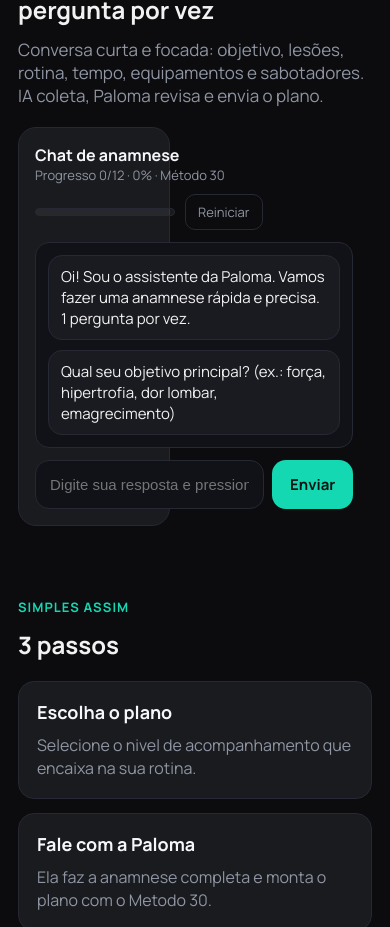
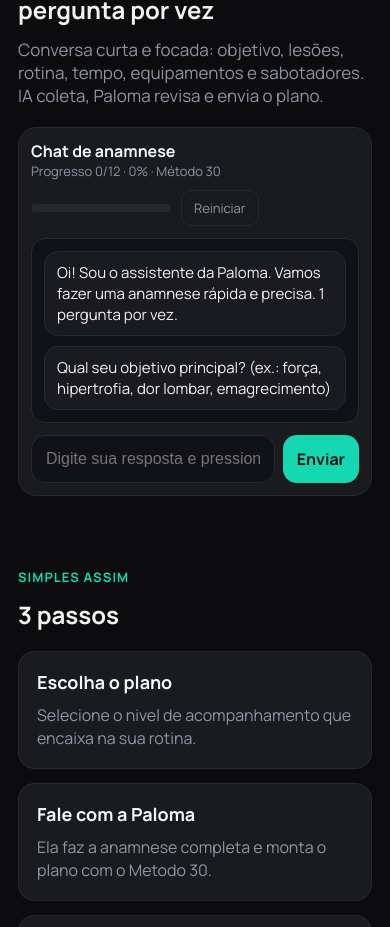
Before and after one commit to LeandroManique/palomapriebe, a Next.js app: page / in a window 390 px wide. Shown: the part 2160-3087 px from the top of the page. Built offline with nearby package versions, Linux system fonts and the light colour scheme.

Commit message:
Improve chat IA layout and typography for better readability

```diff
--- a/src/app/page.module.css
+++ b/src/app/page.module.css
@@ -342,13 +342,7 @@
 
 .stepsSection,
 .plansSection,
-.chatSection,
-.faqSection {
-  display: flex;
-  flex-direction: column;
-  gap: 20px;
-}
-
+ .chatSection, .faqSection { display: flex; flex-direction: column; gap: 20px; }
 .stepsGrid {
   display: grid;
   grid-template-columns: repeat(auto-fit, minmax(260px, 1fr));
@@ -404,11 +398,7 @@
   justify-content: flex-start;
 }
 
-.chatLayout {
-  display: grid;
-  grid-template-columns: minmax(0, 1fr);
-  gap: 16px;
-}
+.chatLayout { display: grid; grid-template-columns: minmax(0, 1fr); gap: 16px; max-width: 760px; margin: 0 auto; }
 
 .extras {
   margin-top: 16px;
@@ -437,11 +427,7 @@
   color: var(--muted);
 }
 
-.chatLayout {
-  display: grid;
-  grid-template-columns: minmax(0, 0.9fr) minmax(0, 1.1fr);
-  gap: 16px;
-}
+
 
 .chatSummary {
   background: var(--card);
--- a/src/components/ChatSimulator.module.css
+++ b/src/components/ChatSimulator.module.css
@@ -2,9 +2,11 @@
   background: var(--card);
   border: 1px solid var(--stroke);
   border-radius: 18px;
-  padding: 16px;
+  padding: 14px;
   display: grid;
   gap: 12px;
+  max-width: 760px;
+  margin: 0 auto;
 }
 
 .chatHeader {
@@ -70,7 +72,7 @@
   padding: 10px 12px;
   border-radius: 14px;
   line-height: 1.4;
-  font-size: 15px;
+  font-size: 16px;
 }
 
 .ai {
@@ -109,7 +111,7 @@
   border-radius: 14px;
   padding: 14px;
   color: var(--text);
-  font-size: 15px;
+  font-size: 16px;
 }
 
 .sendButton {
@@ -120,7 +122,7 @@
   padding: 14px 18px;
   cursor: pointer;
   font-weight: 700;
-  font-size: 15px;
+  font-size: 16px;
 }
 
 .error {
@@ -146,7 +148,7 @@
   display: grid;
   gap: 6px;
   color: var(--muted);
-  font-size: 14px;
+  font-size: 15px;
 }
 
 .formGrid input,
@@ -156,7 +158,7 @@
   border-radius: 12px;
   padding: 12px;
   color: var(--text);
-  font-size: 15px;
+  font-size: 16px;
 }
 
 .checkbox {
@@ -164,7 +166,7 @@
   align-items: center;
   gap: 8px;
   color: var(--muted);
-  font-size: 14px;
+  font-size: 15px;
 }
 
 .actions {
@@ -213,9 +215,30 @@
   display: grid;
   gap: 4px;
   color: var(--muted);
-  font-size: 14px;
+  font-size: 15px;
 }
 
 .summaryBox .list li {
   list-style: "• ";
 }
+
+@media (max-width: 640px) {
+  .chatCard {
+    padding: 12px;
+  }
+  .chatWindow {
+    max-height: 320px;
+  }
+  .inputRow {
+    grid-template-columns: 1fr auto;
+  }
+  .sendButton {
+    padding: 12px 14px;
+  }
+  .message {
+    font-size: 15px;
+  }
+  .formGrid {
+    grid-template-columns: 1fr;
+  }
+}
```
